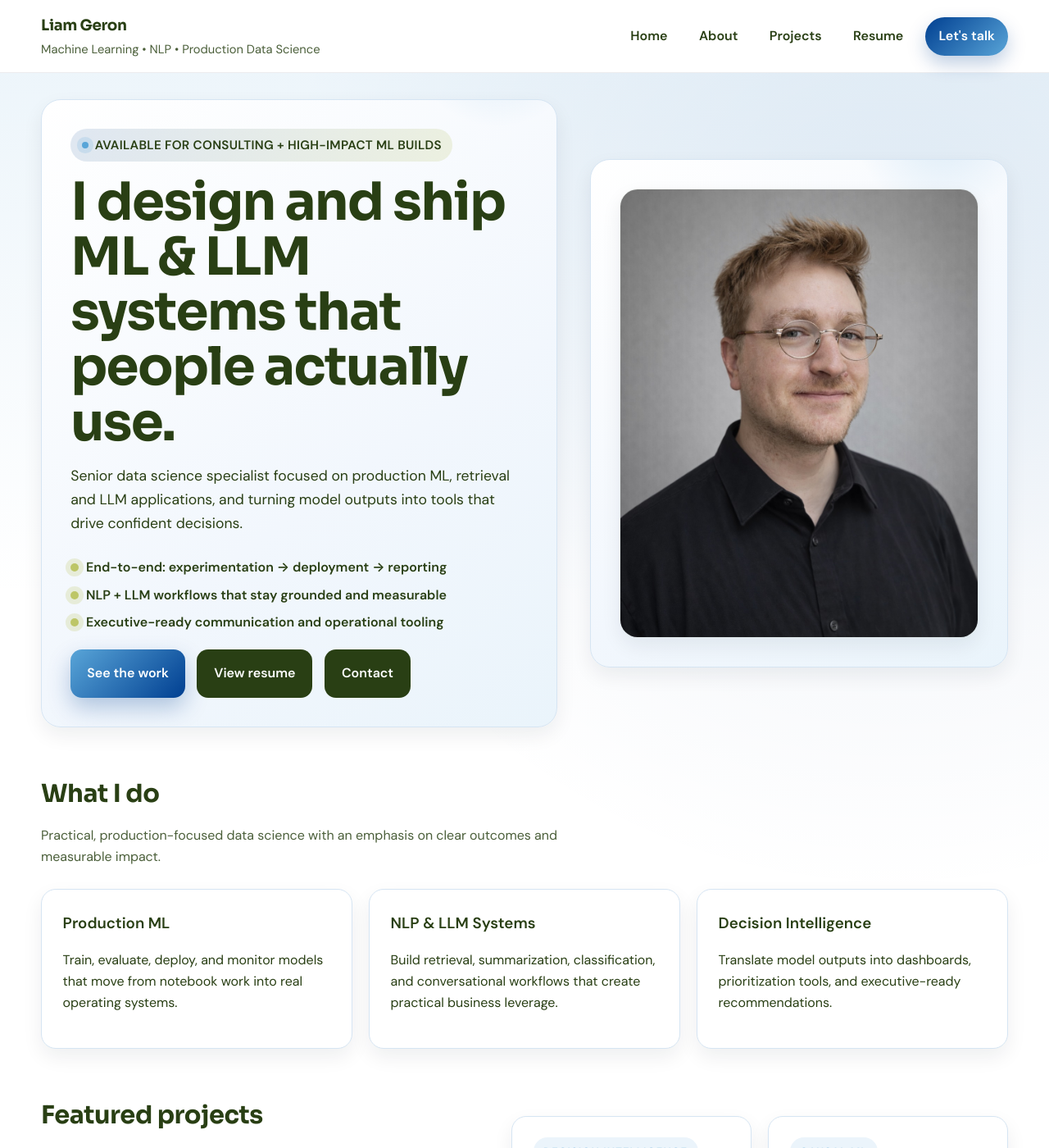
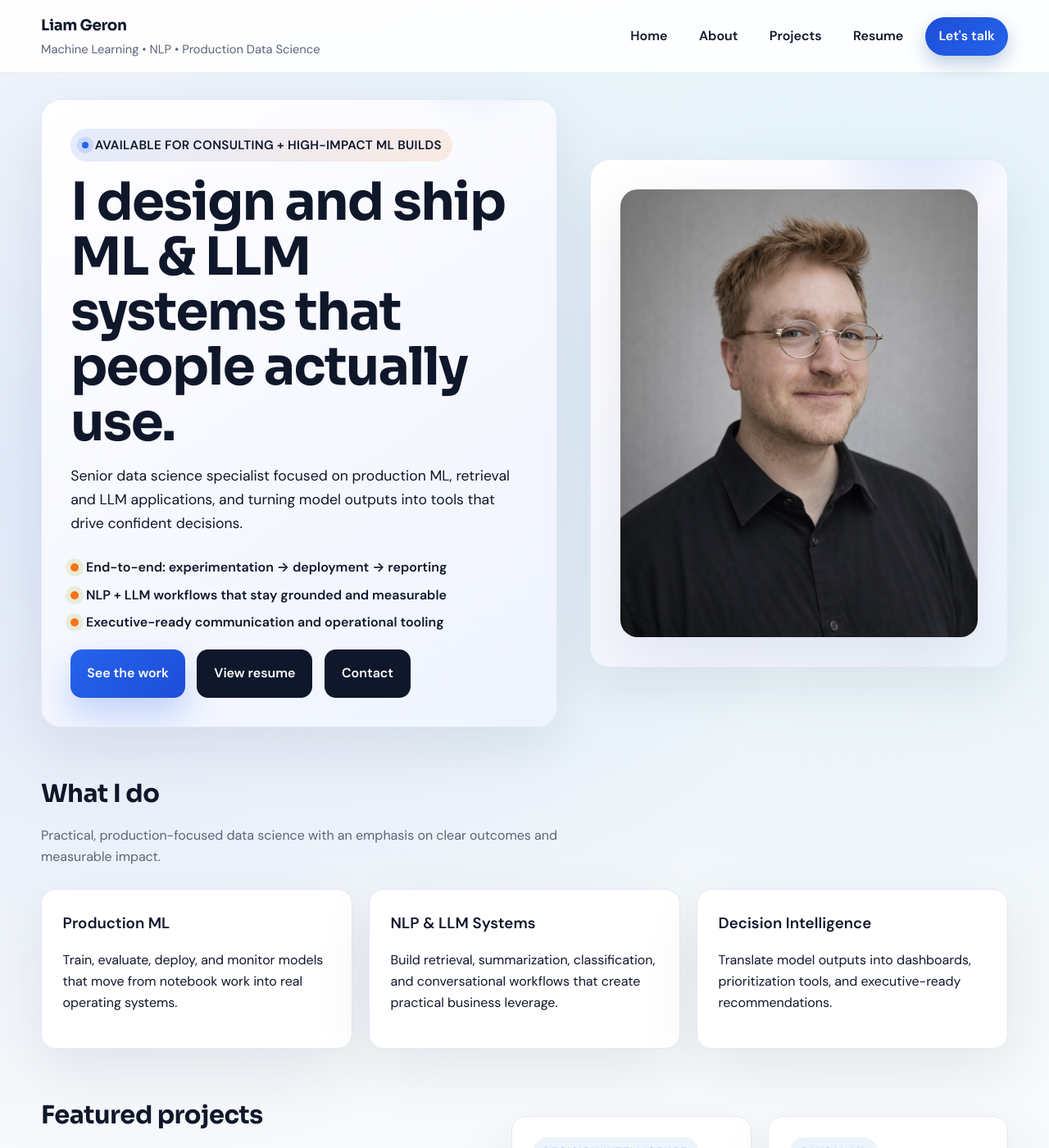
Before and after one commit to liamge/liamge.github.io, a Jekyll site: the page built from index.html, in a window 1280 px wide and 1400 px high. Shown: the whole window at 82% size. Built offline with Jekyll 4.4.1, drawn with Linux system fonts in a browser that asks for light colours; the list of posts is cut into pages by our own code.

```diff
--- a/css/main.css
+++ b/css/main.css
@@ -1,15 +1,15 @@
 :root {
-  --bg: #ffffff;
-  --ink: #293f14;
-  --muted: #4b5f3a;
+  --bg: #f7f9fb;
+  --ink: #0f172a;
+  --muted: #5b6478;
   --panel: #ffffff;
-  --panel-soft: #eaf4fb;
-  --stroke: #d6e5f3;
-  --accent: #59a5d8;
-  --accent-strong: #003f91;
-  --accent-warm: #bdc667;
-  --shadow-soft: 0 10px 24px rgba(15, 23, 42, 0.07);
-  --shadow-hover: 0 14px 32px rgba(15, 23, 42, 0.1);
+  --panel-soft: #eef2ff;
+  --stroke: #e4e8f2;
+  --accent: #2563eb;
+  --accent-strong: #1d4ed8;
+  --accent-warm: #f97316;
+  --shadow-soft: 0 25px 70px rgba(15, 23, 42, 0.08);
+  --shadow-hover: 0 28px 80px rgba(15, 23, 42, 0.12);
   --radius: 18px;
 }
 
@@ -27,16 +27,23 @@
 body {
   margin: 0;
   font-family: "DM Sans", "Sora", -apple-system, BlinkMacSystemFont, "Segoe UI", sans-serif;
-  background:
-    linear-gradient(180deg, rgba(89, 165, 216, 0.12) 0%, rgba(89, 165, 216, 0) 22%),
-    radial-gradient(circle at 85% 10%, rgba(0, 63, 145, 0.08), transparent 24%),
+  background: radial-gradient(circle at 12% 18%, rgba(37, 99, 235, 0.12), transparent 28%),
+    radial-gradient(circle at 82% 12%, rgba(14, 165, 233, 0.1), transparent 30%),
+    radial-gradient(circle at 72% 88%, rgba(249, 115, 22, 0.08), transparent 26%),
     var(--bg);
   color: var(--ink);
   line-height: 1.65;
 }
 
 body::before {
-  content: none;
+  content: "";
+  position: fixed;
+  inset: 0;
+  pointer-events: none;
+  background: repeating-linear-gradient(90deg, rgba(37, 99, 235, 0.04), rgba(37, 99, 235, 0.04) 1px, transparent 1px, transparent 70px),
+    repeating-linear-gradient(0deg, rgba(37, 99, 235, 0.04), rgba(37, 99, 235, 0.04) 1px, transparent 1px, transparent 70px);
+  mask-image: radial-gradient(circle at center, rgba(0, 0, 0, 0.35), transparent 60%);
+  z-index: -1;
 }
 
 
@@ -64,7 +71,8 @@
   position: sticky;
   top: 0;
   z-index: 20;
-  background: rgba(255, 255, 255, 0.98);
+  background: rgba(255, 255, 255, 0.9);
+  backdrop-filter: blur(18px);
   border-bottom: 1px solid rgba(15, 23, 42, 0.08);
 }
 
@@ -164,8 +172,8 @@
 .hero-card {
   position: relative;
   overflow: hidden;
-  background: linear-gradient(145deg, #ffffff 0%, #f2f7fd 60%, #eaf4fb 100%);
-  border: 1px solid #d6e5f3;
+  background: linear-gradient(145deg, #ffffff 0%, #f5f7ff 60%, #eef4ff 100%);
+  border: 1px solid #e3e9f7;
   border-radius: 24px;
   padding: 2.2rem;
   box-shadow: var(--shadow-soft);
@@ -175,11 +183,12 @@
 .hero-card::before {
   content: "";
   position: absolute;
-  inset: -24% -6% auto auto;
-  width: 220px;
-  height: 220px;
-  background: radial-gradient(circle, rgba(89, 165, 216, 0.18) 0%, rgba(255, 255, 255, 0) 68%);
+  inset: -35% -10% auto auto;
+  width: 320px;
+  height: 320px;
+  background: radial-gradient(circle, rgba(37, 99, 235, 0.18) 0%, rgba(255, 255, 255, 0) 60%);
   z-index: -1;
+  transform: rotate(12deg);
 }
 
 .hero-copy h1 {
@@ -227,8 +236,8 @@
   gap: 0.5rem;
   margin-bottom: 1rem;
   padding: 0.45rem 0.85rem;
-  background: linear-gradient(120deg, rgba(0, 63, 145, 0.12), rgba(189, 198, 103, 0.2));
-  color: var(--ink);
+  background: linear-gradient(120deg, rgba(37, 99, 235, 0.12), rgba(249, 115, 22, 0.12));
+  color: #0f172a;
   border-radius: 999px;
   font-size: 0.95rem;
   font-weight: 700;
@@ -242,7 +251,7 @@
   height: 8px;
   border-radius: 999px;
   background: var(--accent);
-  box-shadow: 0 0 0 6px rgba(89, 165, 216, 0.18);
+  box-shadow: 0 0 0 6px rgba(37, 99, 235, 0.15);
 }
 
 .button-row {
@@ -265,25 +274,25 @@
 .button {
   background: linear-gradient(135deg, var(--accent), var(--accent-strong));
   color: white;
-  box-shadow: 0 12px 28px rgba(0, 63, 145, 0.28);
+  box-shadow: 0 20px 40px rgba(37, 99, 235, 0.25);
 }
 
 .button:hover {
   transform: translateY(-2px);
   text-decoration: none;
-  box-shadow: 0 16px 34px rgba(0, 63, 145, 0.32);
+  box-shadow: 0 24px 48px rgba(37, 99, 235, 0.3);
 }
 
 .button-secondary {
-  background: #293f14;
+  background: #0f172a;
   color: white;
-  border: 1px solid rgba(41, 63, 20, 0.18);
+  border: 1px solid rgba(15, 23, 42, 0.12);
 }
 
 .button-secondary:hover {
   transform: translateY(-2px);
   text-decoration: none;
-  background: #1f2f10;
+  background: #111827;
 }
 
 .headshot {
@@ -292,7 +301,7 @@
   object-fit: cover;
   aspect-ratio: 4 / 5;
   box-shadow: var(--shadow-soft);
-  border: 1px solid rgba(41, 63, 20, 0.08);
+  border: 1px solid rgba(15, 23, 42, 0.05);
 }
 
 .section-title {
@@ -341,10 +350,10 @@
 }
 
 .highlight-card {
-  background: linear-gradient(135deg, #003f91 0%, #59a5d8 55%, #bdc667 100%);
+  background: linear-gradient(135deg, #0ea5e9 0%, #2563eb 50%, #1d4ed8 100%);
   color: white;
   border: none;
-  box-shadow: 0 14px 32px rgba(0, 63, 145, 0.25);
+  box-shadow: 0 14px 32px rgba(37, 99, 235, 0.25);
 }
 
 .highlight-card p,
@@ -450,9 +459,9 @@
 }
 
 .site-footer {
-  background: linear-gradient(135deg, #003f91, #293f14);
-  color: #f0f5ff;
-  border-top: 1px solid rgba(240, 245, 255, 0.12);
+  background: linear-gradient(135deg, #0f172a, #0b1223);
+  color: #e2e8f0;
+  border-top: 1px solid rgba(226, 232, 240, 0.1);
   margin-top: 4rem;
 }
 
@@ -462,7 +471,7 @@
 }
 
 .footer-links a {
-  color: #f0f5ff;
+  color: #e2e8f0;
   font-weight: 600;
 }
 
@@ -710,8 +719,8 @@
 .project-feature {
   margin: 2rem 0 2.25rem;
   padding: 1.4rem;
-  background: linear-gradient(145deg, #ffffff 0%, #f2f7fd 60%, #eaf4fb 100%);
-  border: 1px solid #d6e5f3;
+  background: linear-gradient(145deg, #ffffff 0%, #f5f7ff 60%, #eef4ff 100%);
+  border: 1px solid #e4e8f2;
   border-radius: 22px;
   box-shadow: var(--shadow-soft);
 }
```
